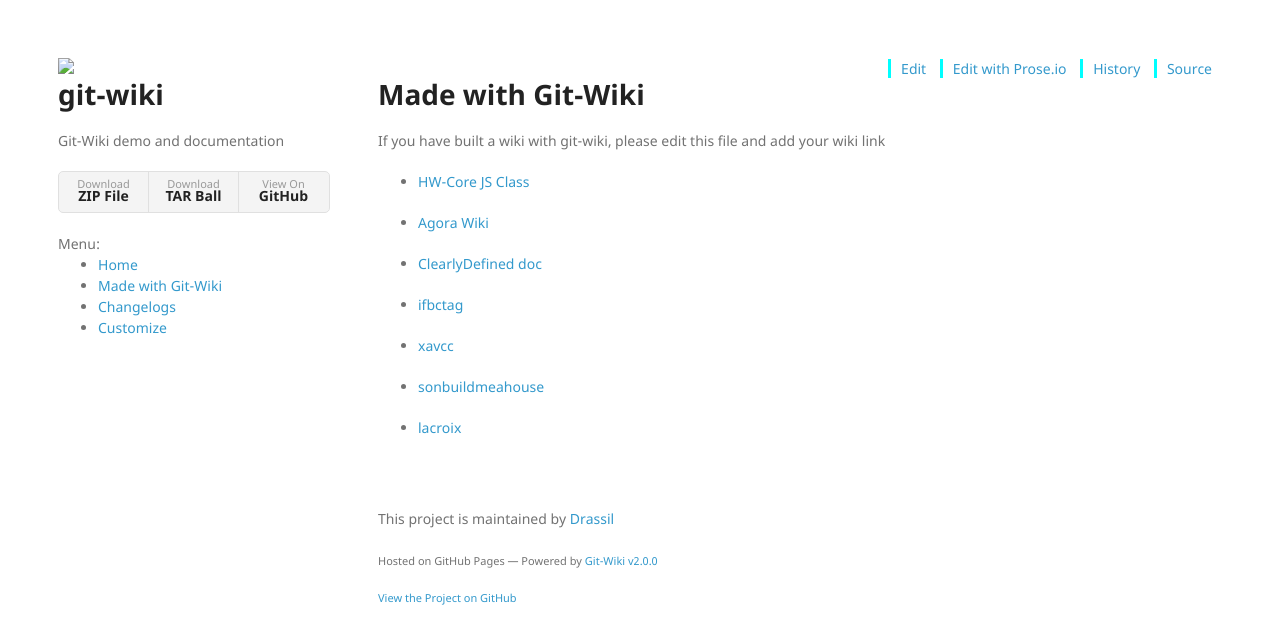
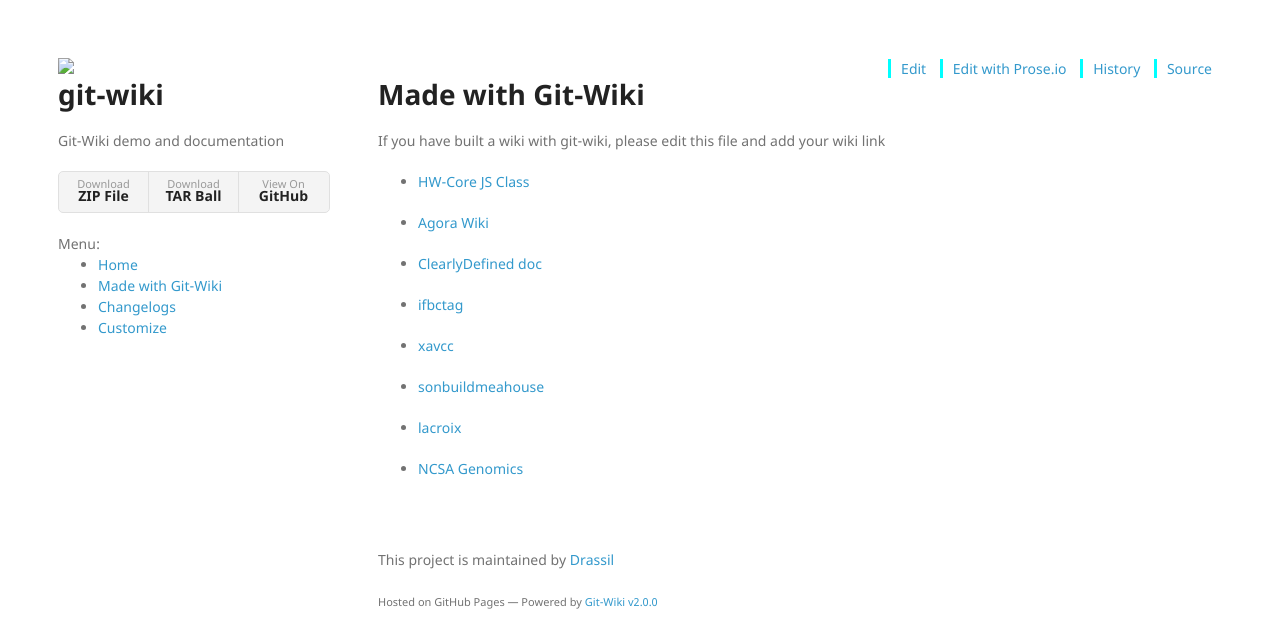
Before and after one commit to Drassil/git-wiki-theme, a Jekyll site: the page built from wiki/examples.md, in a window 1280 px wide, cut to the strip 0-619 px from the top of the page. Built offline with Jekyll 4.4.1, drawn with Linux system fonts in a browser that asks for light colours; nearby versions of some CDN libraries; our own code applies the rules of GitHub Pages for plain Markdown files; comment, search, counter and statistics services are not loaded.

Commit message:
NCSA Genomics

```diff
--- a/wiki/examples.md
+++ b/wiki/examples.md
@@ -16,3 +16,5 @@
 * [sonbuildmeahouse](https://sonbuildmeahouse.github.io/)
 
 * [lacroix](https://gihad.github.io/lacroix/)
+
+* [NCSA Genomics](http://priyab2.github.io/git-wiki)
```
